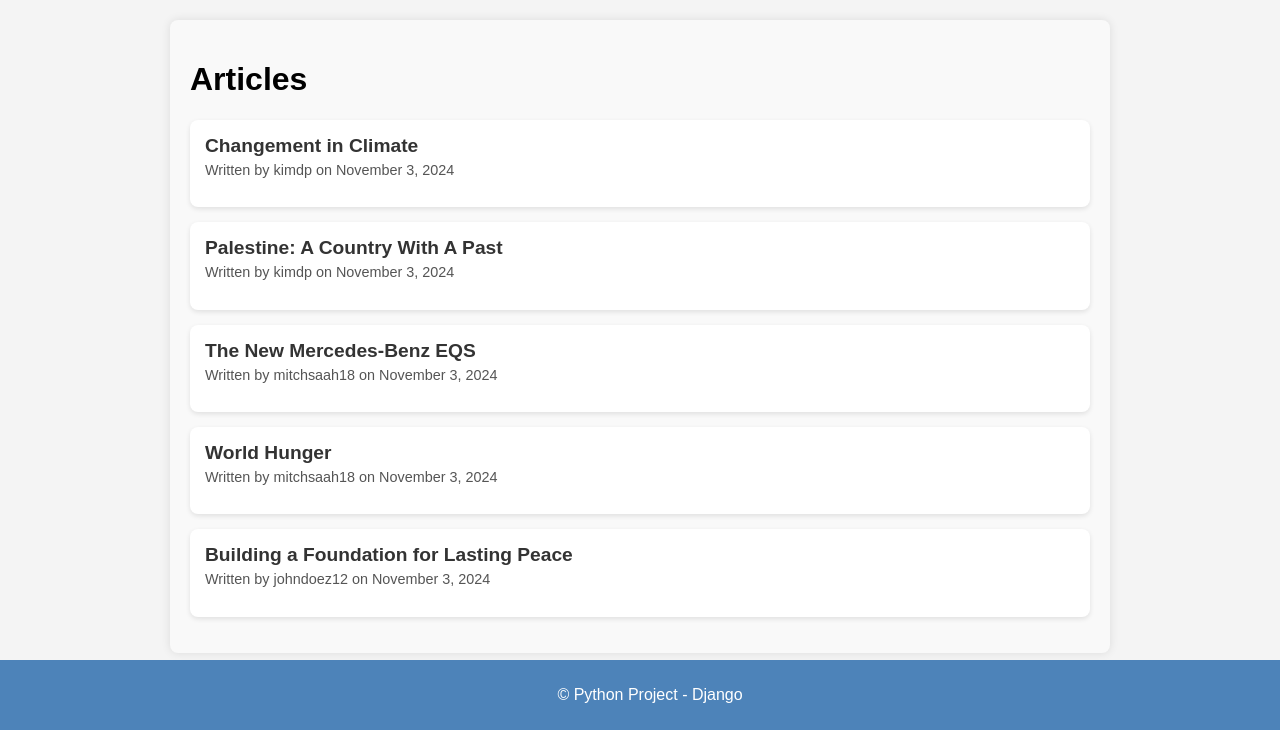
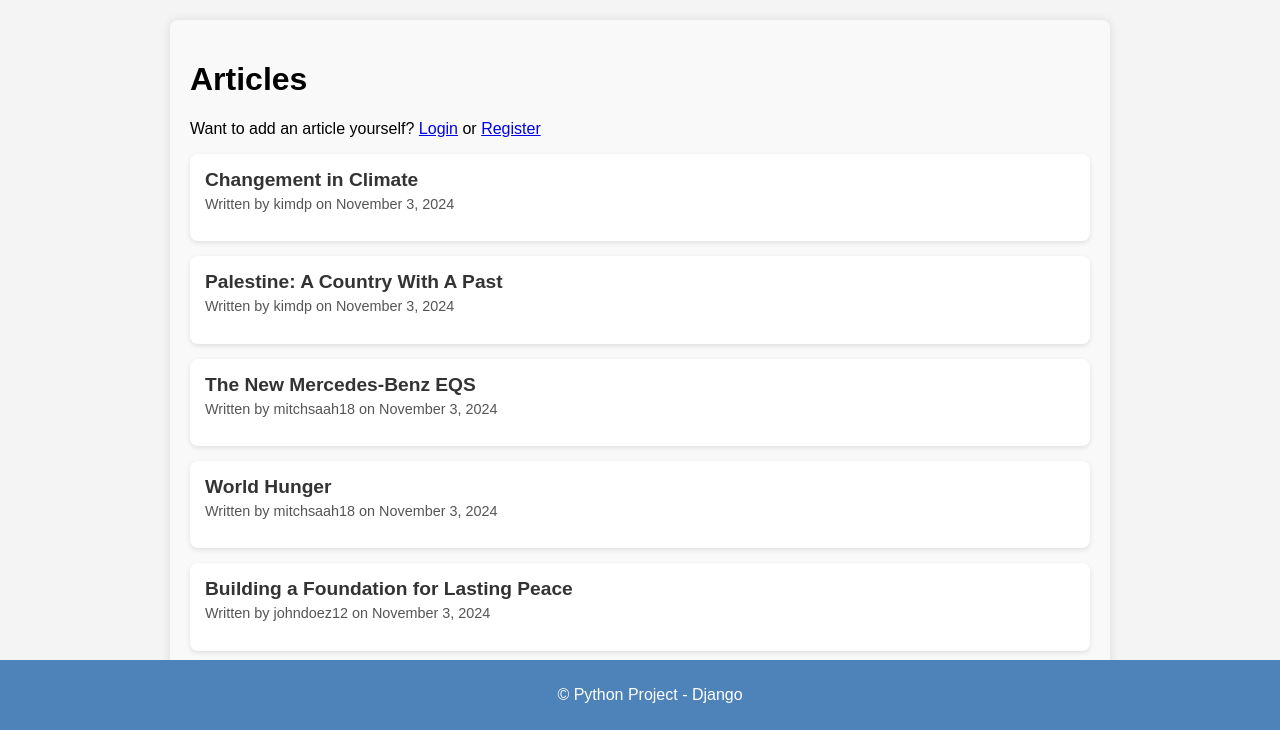
Before and after one commit to mitchsaah/django-Project-T2, a Django app: page /articles/ in a window 1280 px wide. Shown: the part 70-800 px from the top of the page. Run offline with Django 5.2, Linux system fonts and the light colour scheme; data comes from the database, SQL or seed files in the repository; both versions use the stored data as it was after the commit.

Commit message:
Updated the article_list.html
I updated this because I want the user to be able to add an article if they don't have an account yet.

```diff
--- a/my_app/templates/articles/article_list.html
+++ b/my_app/templates/articles/article_list.html
@@ -7,6 +7,8 @@
         <h1>Articles</h1>
             {% if user.is_authenticated %}
                 <a href="{% url 'add_article' %}">Add New Article</a>
+            {% else %}
+                <p>Want to add an article yourself? <a href="{% url 'login' %}">Login</a> or <a href="{% url 'register' %}">Register</a></p>
             {% endif %}
         <ul class="article-list">
             {% for article in articles %}
```
Also changed, not shown: db.sqlite3.
